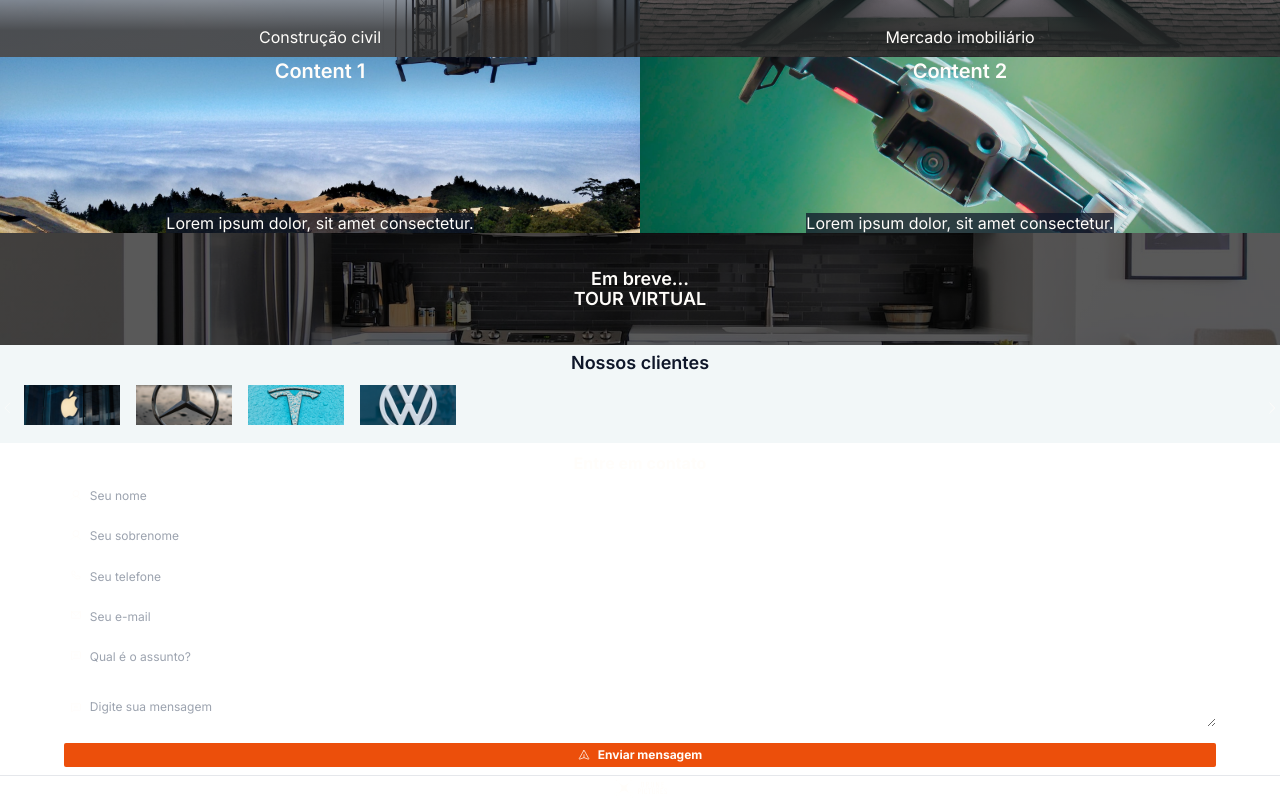
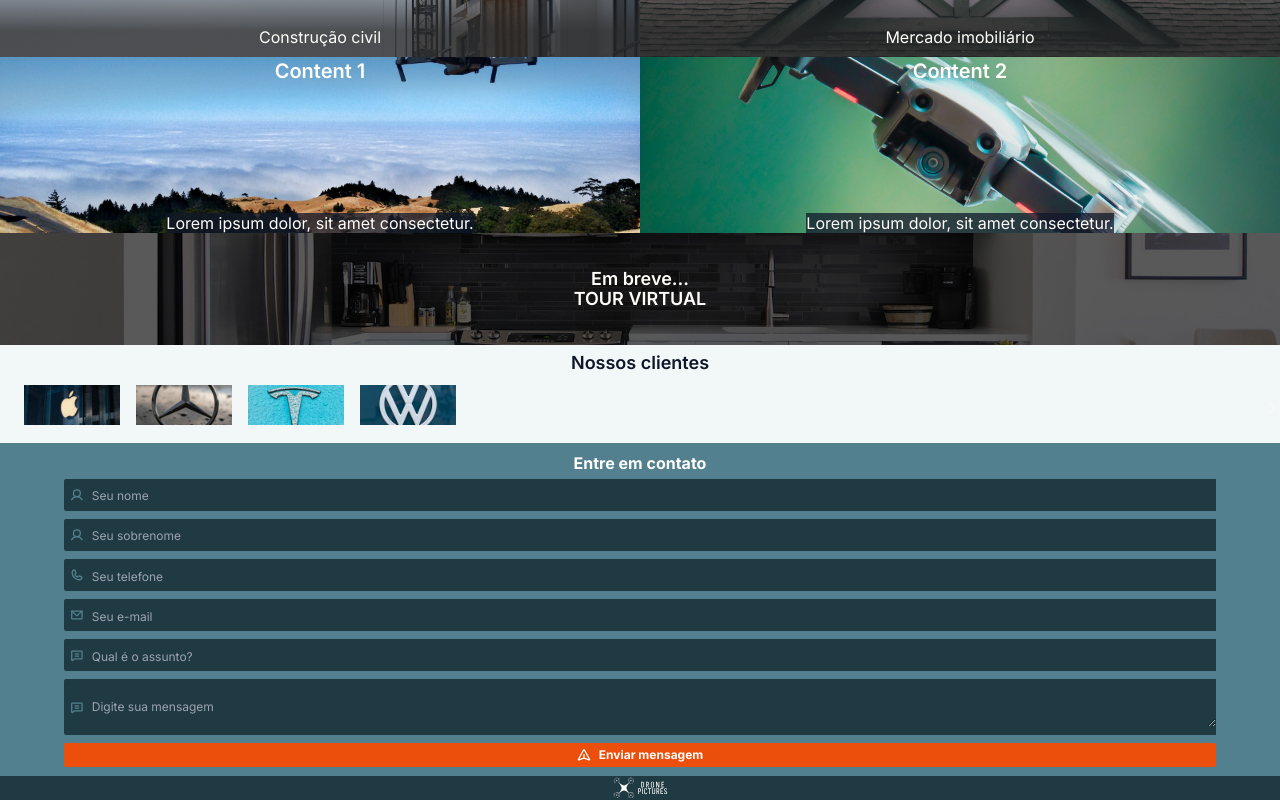
Before and after one commit to lucasnoman/drone-pictures, a Next.js app: page / in a window 1280 px wide. Shown: the part 919-1719 px from the top of the page. Built offline with nearby package versions, Linux system fonts and the light colour scheme.

Commit message:
refactor: componentized some files

```diff
--- /dev/null
+++ b/src/components/clients/Clients.tsx
@@ -0,0 +1,60 @@
+import { CaretLeft, CaretRight } from 'phosphor-react';
+
+interface Images {
+  imagesList: Array<string>;
+}
+
+export default function Clients({ imagesList }: Images) {
+  const slideLeft = () => {
+    const slider = document.querySelector('#slider');
+    if (slider) {
+      slider.scrollLeft = slider.scrollLeft - 500;
+    }
+  };
+
+  const slideRight = () => {
+    const slider = document.querySelector('#slider');
+    if (slider) {
+      slider.scrollLeft = slider.scrollLeft + 500;
+    }
+  };
+
+  return (
+    <section className='bg-dp_light-200 py-1'>
+      <h2 className='text-center text-lg font-semibold text-slate-900'>
+        Nossos clientes
+      </h2>
+
+      <div className='relative flex items-center'>
+        <CaretLeft
+          onClick={slideLeft}
+          className='cursor-pointer text-dp_light-100 opacity-50 hover:opacity-100 max-[768px]:hidden'
+        />
+
+        <div
+          id='slider'
+          className='scroll h-full w-full overflow-x-scroll scroll-smooth whitespace-nowrap scrollbar-hide'
+        >
+          {imagesList.map((item, index) => {
+            const dir = '/images/clients/' + item;
+
+            return (
+              <span className='inline-block h-14 w-28' key={index}>
+                <img
+                  className='h-full w-full rounded-md object-cover p-2 hover:scale-110'
+                  src={dir}
+                  key={index}
+                />
+              </span>
+            );
+          })}
+        </div>
+
+        <CaretRight
+          onClick={slideRight}
+          className='cursor-pointer text-dp_light-100 hover:opacity-100 max-[768px]:hidden'
+        />
+      </div>
+    </section>
+  );
+}
--- /dev/null
+++ b/src/components/contactForm/ContactForm.tsx
@@ -0,0 +1,108 @@
+import {
+  ChatText,
+  EnvelopeSimple,
+  PaperPlane,
+  Phone,
+  User,
+} from 'phosphor-react';
+
+export default function ContactForm() {
+  return (
+    <section className='bg-dp_blue-400 py-2'>
+      <h3 className='mb-1 text-center font-bold text-dp_light-100'>
+        Entre em contato
+      </h3>
+
+      <form
+        action=''
+        method='post'
+        className='px-16 focus-within:text-dp_light-100'
+      >
+        <label
+          htmlFor='name'
+          className='mb-2 flex items-center gap-1 rounded-l-sm bg-dp_blue-800 pl-1.5'
+        >
+          <User size={14} weight='bold' className='text-dp_blue-400' />
+          <input
+            type='text'
+            id='name'
+            placeholder='Seu nome'
+            className='h-8 w-full rounded-sm bg-dp_blue-800 pl-1 text-xs text-dp_light-100 placeholder:text-xs'
+          />
+        </label>
+
+        <label
+          htmlFor='lastName'
+          className='mb-2 flex items-center gap-1 rounded-l-sm bg-dp_blue-800 pl-1.5'
+        >
+          <User size={14} weight='bold' className='text-dp_blue-400' />
+          <input
+            type='text'
+            id='lastName'
+            placeholder='Seu sobrenome'
+            className='h-8 w-full rounded-sm bg-dp_blue-800 pl-1 text-xs text-dp_light-100 placeholder:text-xs'
+          />
+        </label>
+
+        <label
+          htmlFor='phoneNumber'
+          className='mb-2 flex items-center gap-1 rounded-l-sm bg-dp_blue-800 pl-1.5'
+        >
+          <Phone size={14} weight='bold' className='text-dp_blue-400' />
+          <input
+            type='number'
+            id='phoneNumber'
+            placeholder='Seu telefone'
+            className='h-8 w-full rounded-sm bg-dp_blue-800 pl-1 placeholder:text-xs'
+          />
+        </label>
+
+        <label
+          htmlFor='lastName'
+          className='mb-2 flex items-center gap-1 rounded-l-sm bg-dp_blue-800 pl-1.5'
+        >
+          <EnvelopeSimple
+            size={14}
+            weight='bold'
+            className='text-dp_blue-400'
+          />
+          <input
+            type='email'
+            placeholder='Seu e-mail'
+            className='h-8 w-full rounded-sm bg-dp_blue-800 pl-1 placeholder:text-xs'
+          />
+        </label>
+
+        <label
+          htmlFor='subject'
+          className='mb-2 flex items-center gap-1 rounded-l-sm bg-dp_blue-800 pl-1.5'
+        >
+          <ChatText size={14} weight='bold' className='text-dp_blue-400' />
+          <input
+            type='text'
+            id='subject'
+            placeholder='Qual é o assunto?'
+            className='h-8 w-full rounded-sm bg-dp_blue-800 pl-1 placeholder:text-xs'
+          />
+        </label>
+
+        <label
+          htmlFor='message'
+          className='mb-2 flex items-center gap-1 rounded-l-sm bg-dp_blue-800 pl-1.5'
+        >
+          <ChatText size={14} weight='bold' className='text-dp_blue-400' />
+          <textarea
+            id='message'
+            placeholder='Digite sua mensagem'
+            className='mb-2 w-full rounded-sm bg-dp_blue-800 pl-1 placeholder:translate-y-5 placeholder:text-xs'
+          ></textarea>
+        </label>
+
+        <button className='flex w-full items-center justify-center gap-2 rounded-sm bg-dp_orange-900 py-1 text-xs font-bold text-dp_light-100'>
+          <PaperPlane size={14} weight='bold' className='text-dp_light-100' />
+          Enviar mensagem
+        </button>
+      </form>
+    </section>
+  );
+}
--- a/src/components/footer.tsx
+++ b/src/components/footer/Footer.tsx
@@ -6,7 +6,7 @@ export default function Footer({ cor }: Props) {
 
   return (
     <footer
-      className={`flex w-full justify-center ${cor ?? 'bg-dp_green-800'} border-t border-dp_green-400`}
+      className={`flex w-full justify-center ${cor ?? 'bg-dp_blue-800'} border-t border-dp_blue-400`}
     >
       <img
         src='/images/logo/logo-white-horizontal.svg'
--- a/src/pages/_document.tsx
+++ b/src/pages/_document.tsx
@@ -15,7 +15,7 @@ export default function Document() {
           rel='stylesheet'
         />
       </Head>
-      <body className='bg-dp_green-800'>
+      <body className='bg-dp_blue-800'>
         <Main />
         <NextScript />
       </body>
--- a/src/pages/index.tsx
+++ b/src/pages/index.tsx
@@ -1,37 +1,16 @@
 import fsPromises from 'fs/promises';
 import Image from 'next/image';
-import {
-  CaretLeft,
-  CaretRight,
-  ChatText,
-  EnvelopeSimple,
-  List,
-  PaperPlane,
-  Phone,
-  User,
-} from 'phosphor-react';
+import { EnvelopeSimple, List } from 'phosphor-react';
 import logo from '../../public/images/logo/logo.svg';
-import Footer from '../components/footer';
+import Clients from '../components/clients/Clients';
+import ContactForm from '../components/contactForm/ContactForm';
+import Footer from '../components/footer/Footer';
 
-interface Images {
+type ListOfImages = {
   listOfImages: Array<string>;
-}
+};
 
-export default function Home({ listOfImages }: Images) {
-  const slideLeft = () => {
-    const slider = document.querySelector('#slider');
-    if (slider) {
-      slider.scrollLeft = slider.scrollLeft - 500;
-    }
-  };
-
-  const slideRight = () => {
-    const slider = document.querySelector('#slider');
-    if (slider) {
-      slider.scrollLeft = slider.scrollLeft + 500;
-    }
-  };
-
+export default function Home({ listOfImages }: ListOfImages) {
   return (
     <main>
       <section className='flex h-screen flex-col justify-between bg-hero bg-[length:auto_130%] bg-bottom bg-no-repeat px-9 pb-20'>
@@ -41,10 +20,7 @@ export default function Home({ listOfImages }: Images) {
             src={logo}
             alt='Letra X com 4 hélices nas pontas formando um drone com o texto drone picture abaixo'
           />
-          <List
-            className='absolute top-5 right-9 text-dp_green-800'
-            size={32}
-          />
+          <List className='absolute top-5 right-9 text-dp_blue-800' size={32} />
         </header>
 
         <div className='flex flex-col items-center gap-10 pb-10'>
@@ -56,7 +32,7 @@ export default function Home({ listOfImages }: Images) {
             </p>
           </div>
 
-          <button className='flex w-36 items-center gap-2 rounded bg-dp_green-800 px-4 py-2 text-xl text-dp_light-100'>
+          <button className='flex w-36 items-center gap-2 rounded bg-dp_blue-800 px-4 py-2 text-xl text-dp_light-100'>
             <EnvelopeSimple size={24} /> Contact
           </button>
         </div>
@@ -95,135 +71,9 @@ export default function Home({ listOfImages }: Images) {
         </h2>
       </section>
 
-      <section className='bg-dp_light-200 py-1'>
-        <h2 className='text-center text-lg font-semibold text-slate-900'>
-          Nossos clientes
-        </h2>
+      <Clients imagesList={listOfImages} />
 
-        <div className='relative flex items-center'>
-          <CaretLeft
-            onClick={slideLeft}
-            className='cursor-pointer text-dp_light-100 opacity-50 hover:opacity-100 max-[768px]:hidden'
-          />
-
-          <div
-            id='slider'
-            className='scroll h-full w-full overflow-x-scroll scroll-smooth whitespace-nowrap scrollbar-hide'
-          >
-            {listOfImages.map((item, index) => {
-              const dir = '/images/clients/' + item;
-
-              return (
-                <span className='inline-block h-14 w-28' key={index}>
-                  <img
-                    className='h-full w-full rounded-md object-cover p-2 hover:scale-110'
-                    src={dir}
-                    key={index}
-                  />
-                </span>
-              );
-            })}
-          </div>
-
-          <CaretRight
-            onClick={slideRight}
-            className='cursor-pointer text-dp_light-100 hover:opacity-100 max-[768px]:hidden'
-          />
-        </div>
-      </section>
-
-      <section className='bg-dp_green-400 py-2'>
-        <h3 className='mb-1 text-center font-bold text-dp_light-100'>
-          Entre em contato
-        </h3>
-
-        <form
-          action=''
-          method='post'
-          className='px-16 focus-within:text-dp_light-100'
-        >
-          <label
-            htmlFor='name'
-            className='mb-2 flex items-center gap-1 rounded-l-sm bg-dp_green-800 pl-1.5'
-          >
-            <User size={12} className='text-dp_light-100' />
-            <input
-              type='text'
-              id='name'
-              placeholder='Seu nome'
-              className='h-8 w-full rounded-sm bg-dp_green-800 pl-1 text-xs text-dp_light-100 placeholder:text-xs'
-            />
-          </label>
-
-          <label
-            htmlFor='lastName'
-            className='mb-2 flex items-center gap-1 rounded-l-sm bg-dp_green-800 pl-1.5'
-          >
-            <User size={12} className='text-dp_light-100' />
-            <input
-              type='text'
-              id='lastName'
-              placeholder='Seu sobrenome'
-              className='h-8 w-full rounded-sm bg-dp_green-800 pl-1 text-xs text-dp_light-100 placeholder:text-xs'
-            />
-          </label>
-
-          <label
-            htmlFor='phoneNumber'
-            className='mb-2 flex items-center gap-1 rounded-l-sm bg-dp_green-800 pl-1.5'
-          >
-            <Phone size={12} className='text-dp_light-100' />
-            <input
-              type='number'
-              id='phoneNumber'
-              placeholder='Seu telefone'
-              className='h-8 w-full rounded-sm bg-dp_green-800 pl-1 placeholder:text-xs'
-            />
-          </label>
-
-          <label
-            htmlFor='lastName'
-            className='mb-2 flex items-center gap-1 rounded-l-sm bg-dp_green-800 pl-1.5'
-          >
-            <EnvelopeSimple size={12} className='text-dp_light-100' />
-            <input
-              type='email'
-              placeholder='Seu e-mail'
-              className='h-8 w-full rounded-sm bg-dp_green-800 pl-1 placeholder:text-xs'
-            />
-          </label>
-
-          <label
-            htmlFor='subject'
-            className='mb-2 flex items-center gap-1 rounded-l-sm bg-dp_green-800 pl-1.5'
-          >
-            <ChatText size={12} className='text-dp_light-100' />
-            <input
-              type='text'
-              id='subject'
-              placeholder='Qual é o assunto?'
-              className='h-8 w-full rounded-sm bg-dp_green-800 pl-1 placeholder:text-xs'
-            />
-          </label>
-
-          <label
-            htmlFor='message'
-            className='mb-2 flex items-center gap-1 rounded-l-sm bg-dp_green-800 pl-1.5'
-          >
-            <ChatText size={12} className='text-dp_light-100' />
-            <textarea
-              id='message'
-              placeholder='Digite sua mensagem'
-              className='mb-2 w-full rounded-sm bg-dp_green-800 pl-1 placeholder:translate-y-5 placeholder:text-xs'
-            ></textarea>
-          </label>
-
-          <button className='flex w-full items-center justify-center gap-2 rounded-sm bg-dp_orange-900 py-1 text-xs font-bold text-dp_light-100'>
-            <PaperPlane size={12} className='text-dp_light-100' />
-            Enviar mensagem
-          </button>
-        </form>
-      </section>
+      <ContactForm />
 
       <Footer />
     </main>
```
